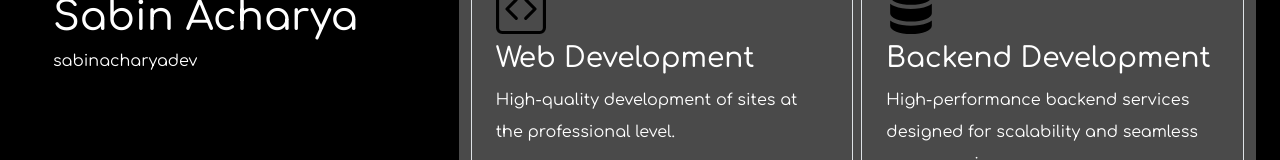
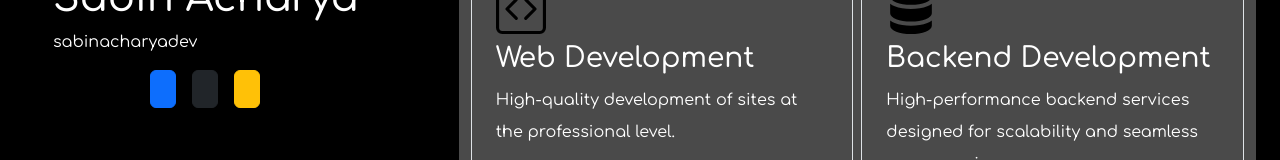
Before and after one commit to sabinacharyadev/react-my-portfolio, a React (Vite) app: page / in a window 1280 px wide. Shown: the part 503-663 px from the top of the page. Built offline with nearby package versions, Linux system fonts and the light colour scheme; a web font is replaced by a local one.

Commit message:
social profiles added

```diff
--- a/src/components/ProfileComponent.jsx
+++ b/src/components/ProfileComponent.jsx
@@ -1,5 +1,6 @@
-import { Image } from "react-bootstrap";
+import { Button, Image, Stack } from "react-bootstrap";
 import ProfileImage from "../assets/profile-image.png";
+import { Linkedin, Github, StackOverflow } from "react-bootstrap-icons";
 const ProfileComponent = () => {
   return (
     <>
@@ -13,6 +14,29 @@ const ProfileComponent = () => {
         <div>
           <h1>Sabin Acharya</h1>
           <p>sabinacharyadev</p>
+
+          <Stack className="d-flex flex-row justify-content-start justify-content-lg-center gap-3">
+            <Button
+              target="_blank"
+              href="https://www.linkedin.com/in/sabinacharya/"
+            >
+              <Linkedin />
+            </Button>
+            <Button
+              target="_blank"
+              variant="dark"
+              href="https://github.com/sabinacharyadev"
+            >
+              <Github />
+            </Button>
+            <Button
+              target="_blank"
+              variant="warning"
+              href="https://stackoverflow.com/users/10009481/sabin-acharya"
+            >
+              <StackOverflow />
+            </Button>
+          </Stack>
         </div>
       </div>
     </>
```
